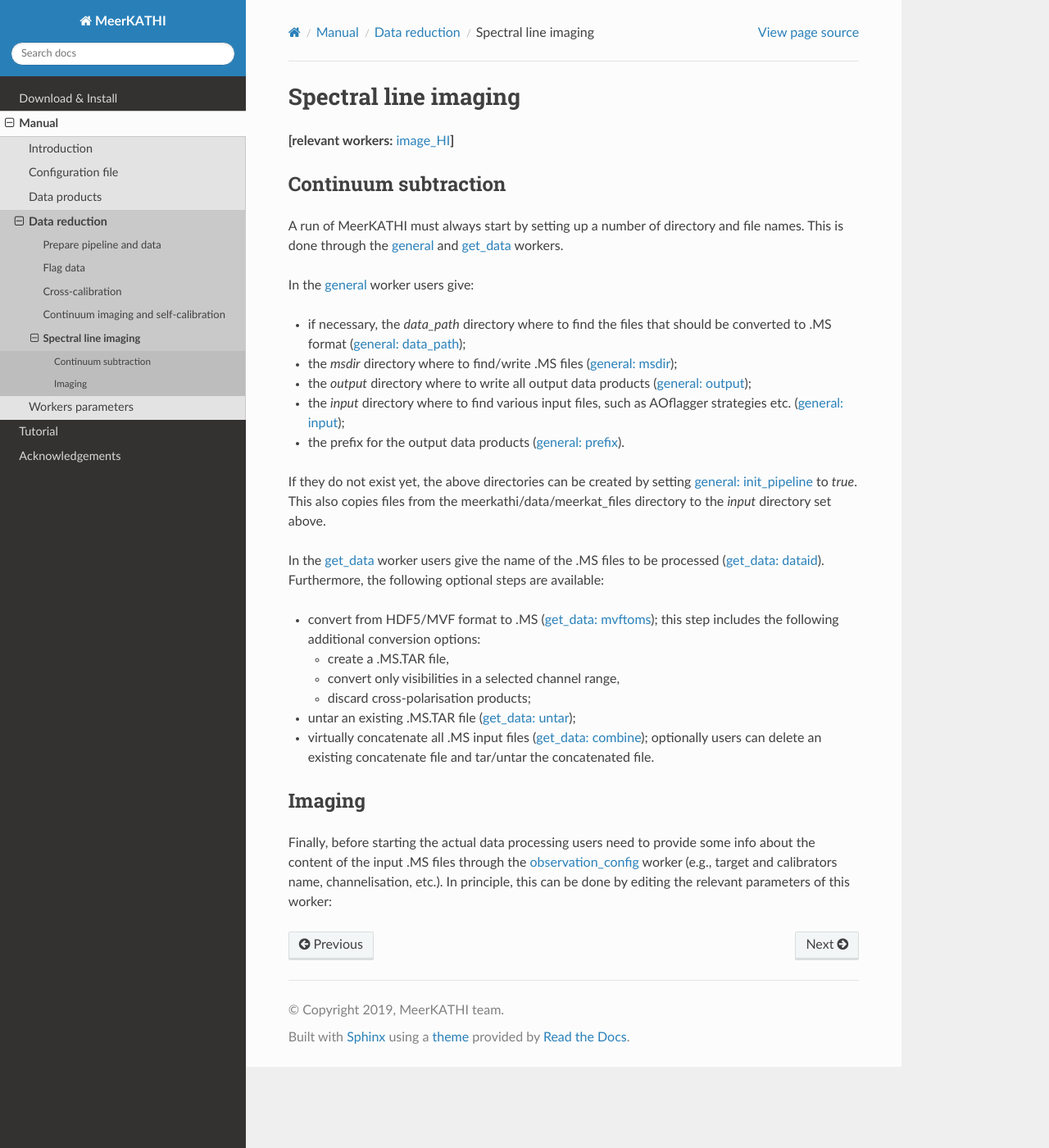
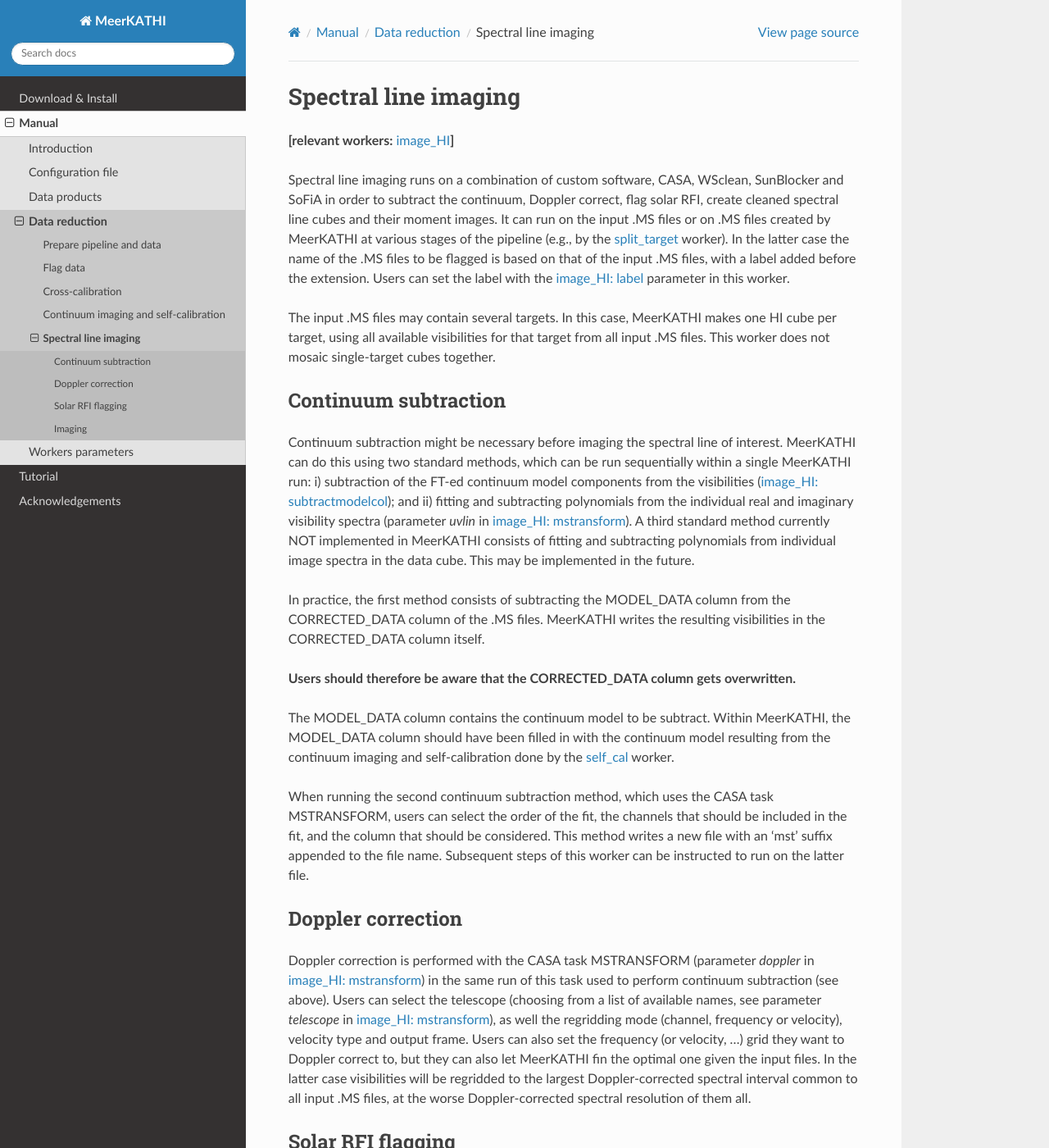
Before and after one commit to paoloserra/MeerKATHI-docs, a Sphinx documentation site: the page built from sphinx/manual/reduction/line/index.rst, in a window 1280 px wide and 1400 px high. Shown: the whole window at 82% size. Built offline with Sphinx 7.4.7 and the Read the Docs theme 2.0.0, drawn with Linux system fonts in a browser that asks for light colours; some of the changed text lies outside the part shown.

Commit message:
add new text to manual

```diff
--- a/sphinx/manual/reduction/line/index.rst
+++ b/sphinx/manual/reduction/line/index.rst
@@ -12,46 +12,66 @@ Spectral line imaging
 
 **[relevant workers:** :ref:`image_HI`\ **]**
 
+Spectral line imaging runs on a combination of custom software, CASA, WSclean, SunBlocker and SoFiA in order to subtract the continuum,
+Doppler correct, flag solar RFI, create cleaned spectral line cubes and their moment images.
+It can run on the input .MS
+files or on .MS files created by MeerKATHI at various stages of the pipeline (e.g., by the :ref:`split_target` worker).
+In the latter case the name of the .MS files to be flagged is based on that of the input .MS files, with a label
+added before the extension. Users can set the label with the :ref:`image_HI: label <image_HI_label>` parameter in this worker.
+
+The input .MS files may contain several targets. In this case, MeerKATHI makes one HI cube per target, using all
+available visibilities for that target from all input .MS files. This worker does not mosaic single-target cubes together.
+
 ---------------------
 Continuum subtraction
 ---------------------
 
-A run of MeerKATHI must always start by setting up a number of directory and file
-names. This is done through the :ref:`general` and :ref:`get_data` workers.
+Continuum subtraction might be necessary before imaging the spectral line of interest.
+MeerKATHI can do this using two standard methods, which can be run sequentially within a single MeerKATHI run: i)
+subtraction of the FT-ed continuum model components from the visibilities (:ref:`image_HI: subtractmodelcol <image_HI_subtractmodelcol>`);
+and ii) fitting and subtracting polynomials from the individual real and imaginary visibility spectra (parameter *uvlin* in
+:ref:`image_HI: mstransform <image_HI_mstransform>`).
+A third standard method currently NOT implemented in MeerKATHI consists of fitting and subtracting polynomials from
+individual image spectra in the data cube. This may be implemented in the future.
 
-In the :ref:`general` worker users give:
+In practice, the first method consists of subtracting the MODEL_DATA column from the CORRECTED_DATA column
+of the .MS files. MeerKATHI writes the resulting visibilities in the CORRECTED_DATA column itself.
 
-* if necessary, the *data_path* directory where to find the files that should be converted to .MS
-  format (:ref:`general: data_path <general_data_path>`);
-* the *msdir* directory where to find/write .MS files (:ref:`general: msdir <general_msdir>`);
-* the *output* directory where to write all output data products (:ref:`general: output <general_output>`);
-* the *input* directory where to find various input files, such as AOflagger strategies etc.
-  (:ref:`general: input <general_input>`);
-* the prefix for the output data products (:ref:`general: prefix <general_prefix>`).
+**Users should therefore be aware that the CORRECTED_DATA column gets overwritten.**
 
-If they do not exist yet, the above directories can be created by setting
-:ref:`general: init_pipeline <general_init_pipeline>` to *true*. This also copies
-files from the meerkathi/data/meerkat_files directory to the *input* directory set above.
+The MODEL_DATA column contains the continuum model to be subtract. Within
+MeerKATHI, the MODEL_DATA column should have been filled in with the continuum model resulting from the
+continuum imaging and self-calibration done by the :ref:`self_cal` worker.
 
-In the :ref:`get_data` worker users give the name of the .MS files to be processed
-(:ref:`get_data: dataid <get_data_dataid>`). Furthermore, the following optional steps are available:
+When running the second continuum subtraction method, which uses the CASA task MSTRANSFORM, users can select the order of the fit,
+the channels that should be included in the fit, and the column that should be considered. This method writes a new file with an 'mst'
+suffix appended to the file name. Subsequent steps of this worker can be instructed to run on the latter file.
 
-* convert from HDF5/MVF format to .MS (:ref:`get_data: mvftoms <get_data_mvftoms>`);
-  this step includes the following additional conversion options:
+------------------
+Doppler correction
+------------------
 
-  + create a .MS.TAR file,
-  + convert only visibilities in a selected channel range,
-  + discard cross-polarisation products;
+Doppler correction is performed with the CASA task MSTRANSFORM (parameter *doppler* in :ref:`image_HI: mstransform <image_HI_mstransform>`)
+in the same run of this task used to perform continuum subtraction (see above). Users can select the telescope (choosing from a list
+of available names, see parameter *telescope* in :ref:`image_HI: mstransform <image_HI_mstransform>`), as well the regridding mode (channel, frequency
+or velocity), velocity type and output frame. Users can also set the frequency (or velocity, ...) grid they want to Doppler correct to, but
+they can also let MeerKATHI fin the optimal one given the input files. In the latter case visibilities will be regridded to the largest
+Doppler-corrected spectral interval common to all input .MS files, at the worse Doppler-corrected spectral resolution of them all.
 
-* untar an existing .MS.TAR file (:ref:`get_data: untar <get_data_untar>`);
-* virtually concatenate all .MS input files (:ref:`get_data: combine <get_data_combine>`);
-  optionally users can delete an existing concatenate file and tar/untar the concatenated file.
+------------------
+Solar RFI flagging
+------------------
+
+MeerKATHI flags solar RFI using SunBlocker (:ref:`image_HI: sunblocker <image_HI_sunblocker>`).
+The main idea of SunBlocker is that, because solar RFI is broadband, averaging visibilities in
+frequency should enhance its detectability. However, the phase of solar RFI changes rapidly with frequency, leading to vectorial averages
+with very low amplitude. In order to enhance the detectability of the Sun SunBlocker performs a scalar average instead. It does so in uv cells of the
+visibility plane (i.e., on gridded visibilities). Once that is done, UV cells with anomalously high (scalar) average ampliude are flagged.
+This method has been shown to work well on continuum-subtracted data. Users have control over some of the SunBlocker settings,
+such as flagging threshold and gridding.
 
 -------
 Imaging
 -------
 
-Finally, before starting the actual data processing users need to provide some
-info about the content of the input .MS files through the :ref:`observation_config` worker
-(e.g., target and calibrators name, channelisation, etc.). In principle, this can be done
-by editing the relevant parameters of this worker:
+Imaging is done with WSCLEAN.
```
Also changed, not shown: 9 other files.
